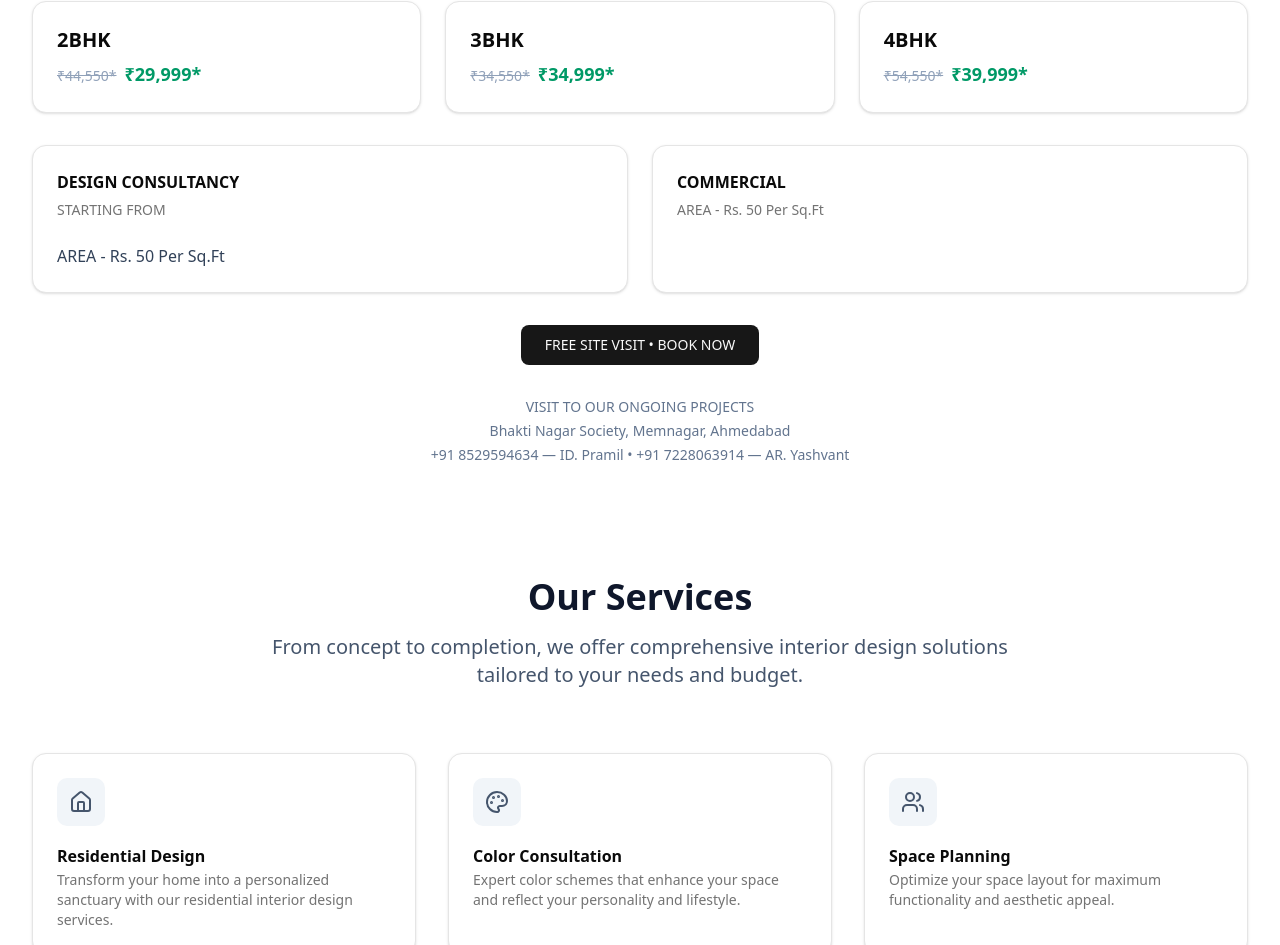
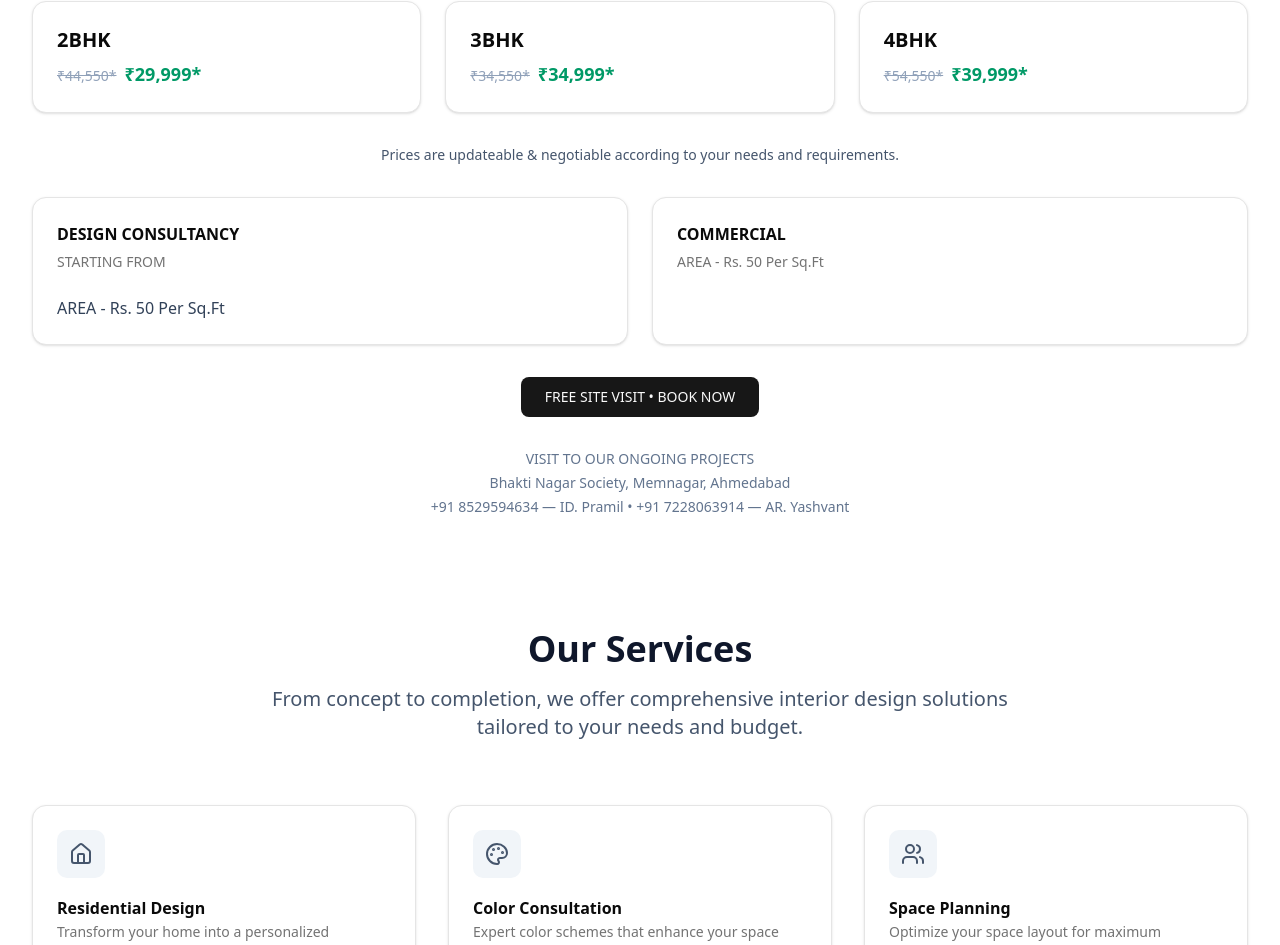
Before and after one commit to ShikshaFinder/indesign, a Next.js app: page / in a window 1280 px wide. Shown: the part 4023-4968 px from the top of the page. Built offline with nearby package versions, Linux system fonts and the light colour scheme.

Commit message:
Add pricing note to inform users about negotiable prices

```diff
--- a/src/app/page.tsx
+++ b/src/app/page.tsx
@@ -204,6 +204,11 @@
               </Card>
             ))}
           </div>
+
+          {/* Pricing note */}
+          <p className="text-center text-xs sm:text-sm text-slate-600 dark:text-slate-300 mb-8">
+            Prices are updateable & negotiable according to your needs and requirements.
+          </p>
 
           {/* Consultancy and categories */}
           <div className="grid sm:grid-cols-2 gap-4 sm:gap-6 mb-8">
```
